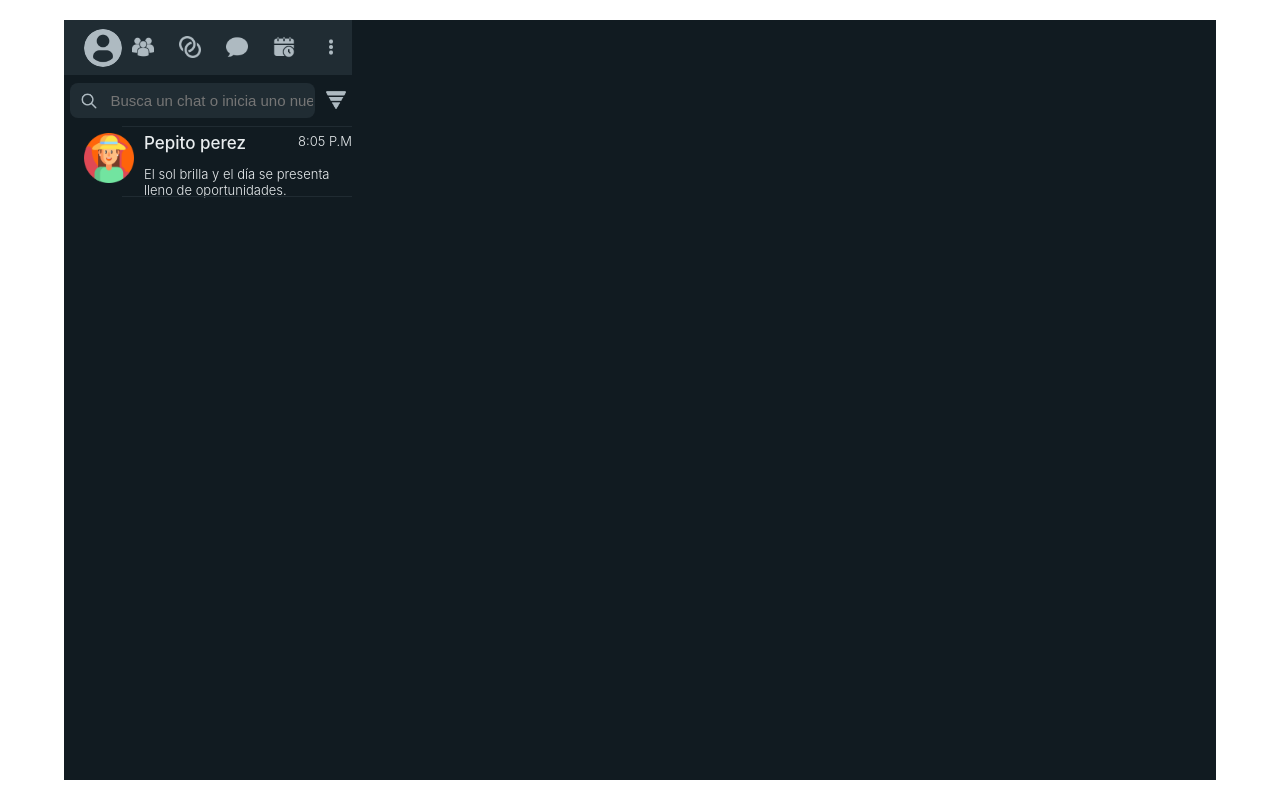
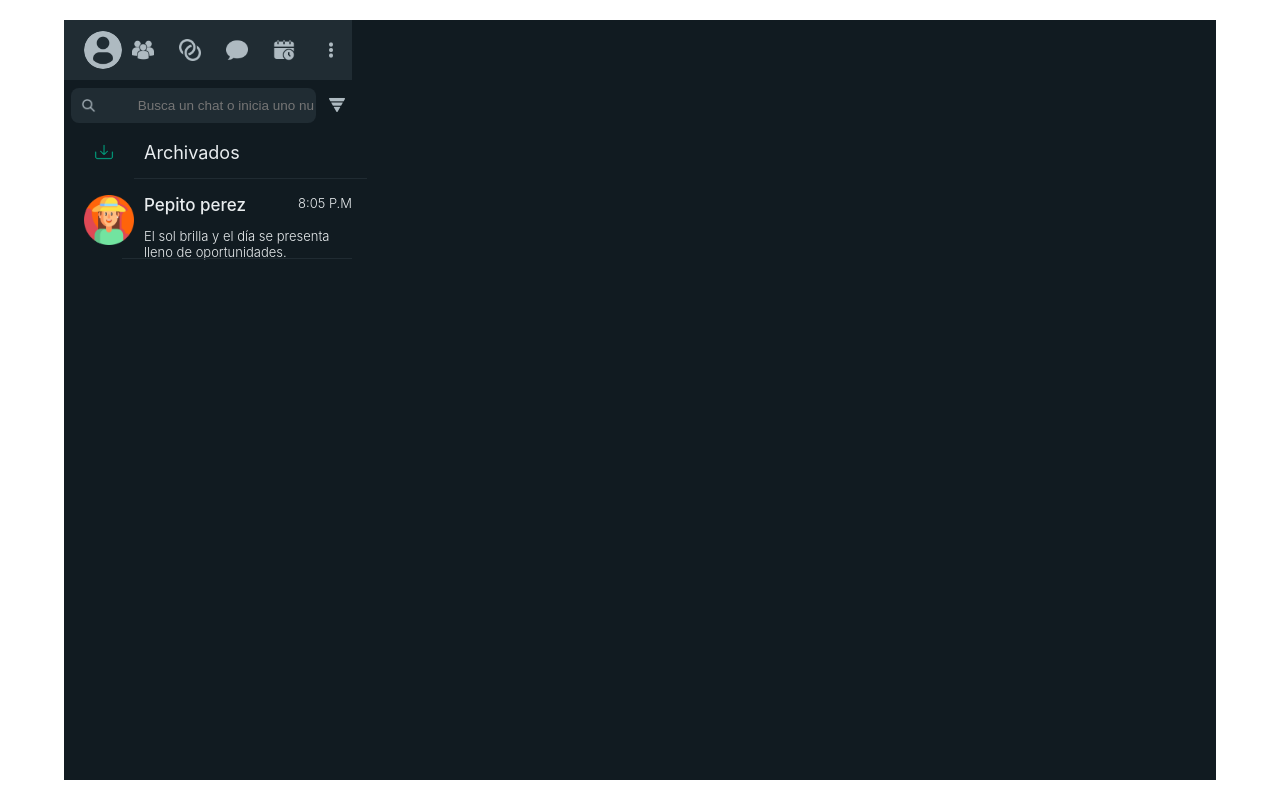
Before and after one commit to chbarr/WhatsApp_Web_Clone, a React app: page / in a window 1280 px wide. Built offline with nearby package versions, Linux system fonts and the light colour scheme.

Commit message:
added chatArchiver component, including its styles, and adjust little details about others components styles

```diff
--- /dev/null
+++ b/src/ChatArchiver/ChatArchiver.css
@@ -0,0 +1,36 @@
+.archiver-container {
+    position: relative;
+    width: 100%;
+    height: 40px;
+    margin-top: 12px;
+    margin-bottom: 5px;
+    margin-left: 20px;
+}
+
+.archiver-container span {
+    position: absolute;
+    left: 60px;
+    color: #e9edef;
+    font-size: 1.8rem;
+}
+
+.archiver-container button {
+    position: absolute;
+    left: 10px;
+    width: 20px;
+    height: 20px;
+    background-image: url("../../assets/icons/archiver.png");
+    background-repeat: no-repeat;
+    background-position: center;
+    background-size: contain;
+}
+
+.archiver-container .separator {
+    position: absolute;
+    left: 50px;
+    bottom: 0;
+    width: 81%;
+    height: 1px;
+    border: none;
+    background-color: #202b32;
+}
--- a/src/ChatArchiver/ChatArchiver.js
+++ b/src/ChatArchiver/ChatArchiver.js
@@ -1,10 +1,12 @@
 import React from 'react'
-
+import './ChatArchiver.css'
 function ChatArchiver() {
     return (
-        <div>
-
-        </div>
+        <section className='archiver-container'>
+            <button ></button>
+            <span>Archivados</span>
+            <hr className='separator'/>
+        </section>
     )
 }
 
--- a/src/ChatItem/ChatItem.css
+++ b/src/ChatItem/ChatItem.css
@@ -23,7 +23,6 @@
     height: 50px;
     margin-right: 10px;
     grid-area: profilePic;
-    justify-self: center;
     background-image: url("../../assets/icons/woman.png");
     background-repeat: no-repeat;
     background-position: center;
@@ -50,7 +49,7 @@
     justify-self: end;
 }
 
-.separator {
+.chat-item .separator {
     position: absolute;
     right: 0;
     width: 86%;
@@ -59,6 +58,6 @@
     background-color: #202b32;
 }
 
-.separator:nth-child(1) {
+.chat-item .separator:nth-child(1) {
     top: -10px
 }
--- a/src/ChatItem/ChatItem.js
+++ b/src/ChatItem/ChatItem.js
@@ -3,7 +3,6 @@ import './ChatItem.css'
 function ChatItem(props) {
     return (
         <li className='chat-item'>
-            <hr className='separator' />
             <section className='chat'>
                 <button className='profile-picture'></button>
                 <h3 className='person-name'>Pepito perez</h3>
--- a/src/ChatList/ChatList.css
+++ b/src/ChatList/ChatList.css
@@ -1,5 +1,6 @@
 .chatList {
     margin-top: 0;
     list-style: none;
-    padding-left: 20px;
+    margin-left: 20px;
+    padding: 0;
 }
--- a/src/ChatSearcher/ChatSearcher.css
+++ b/src/ChatSearcher/ChatSearcher.css
@@ -15,7 +15,7 @@
 }
 
 button {
-    width: 20px;
+    width: 16px;
     height: 100%;
     border: none;
     background-color: transparent;
@@ -33,11 +33,12 @@ button {
 
 .searcher-container-input input{
     width: 100%;
+    margin-left: 30px;
     background-color: transparent;
     border: none;
     outline: none;
     color: whitesmoke;
-    font-size: 1.5rem;
+    font-size: 1.35rem;
 }
 
 .searcher-container > button{
--- a/src/ChatSearcher/ChatSearcher.js
+++ b/src/ChatSearcher/ChatSearcher.js
@@ -4,9 +4,7 @@ function ChatSearcher() {
     return (
         <section className='searcher-container'>
             <div className='searcher-container-input'>
-                <button>
-
-                </button>
+                <button></button>
                 <input placeholder='Busca un chat o inicia uno nuevo.'>
                 </input>
             </div>
--- a/src/ProfileInfo/ProfileInfo.css
+++ b/src/ProfileInfo/ProfileInfo.css
@@ -3,7 +3,7 @@
     justify-content: space-between;
     align-items: center;
     width: 100%;
-    height: 55px;
+    height: 60px;
     background-color: #202c33;
 }
 
```
Also changed, not shown: assets/icons/archiver.png (added).
